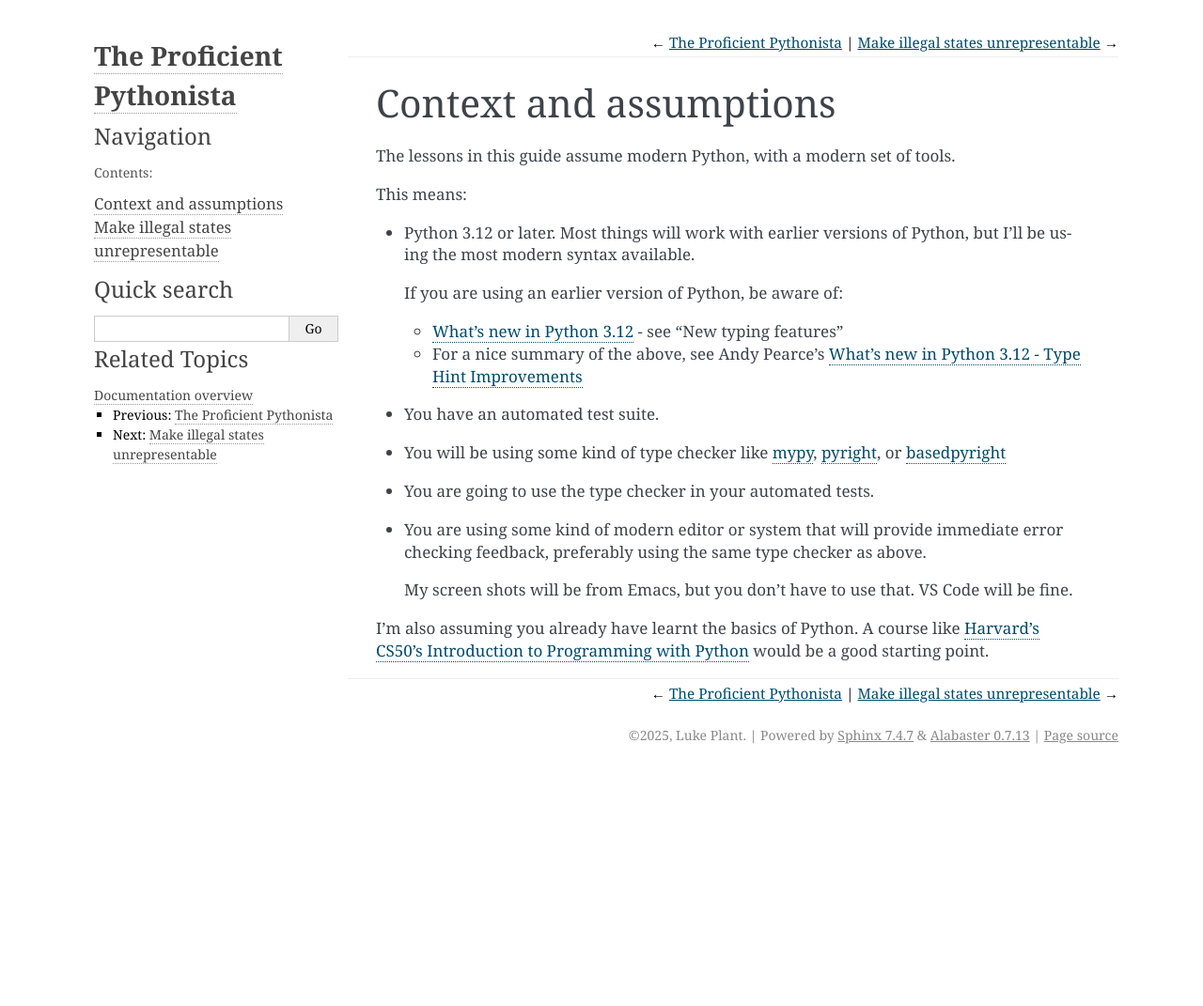
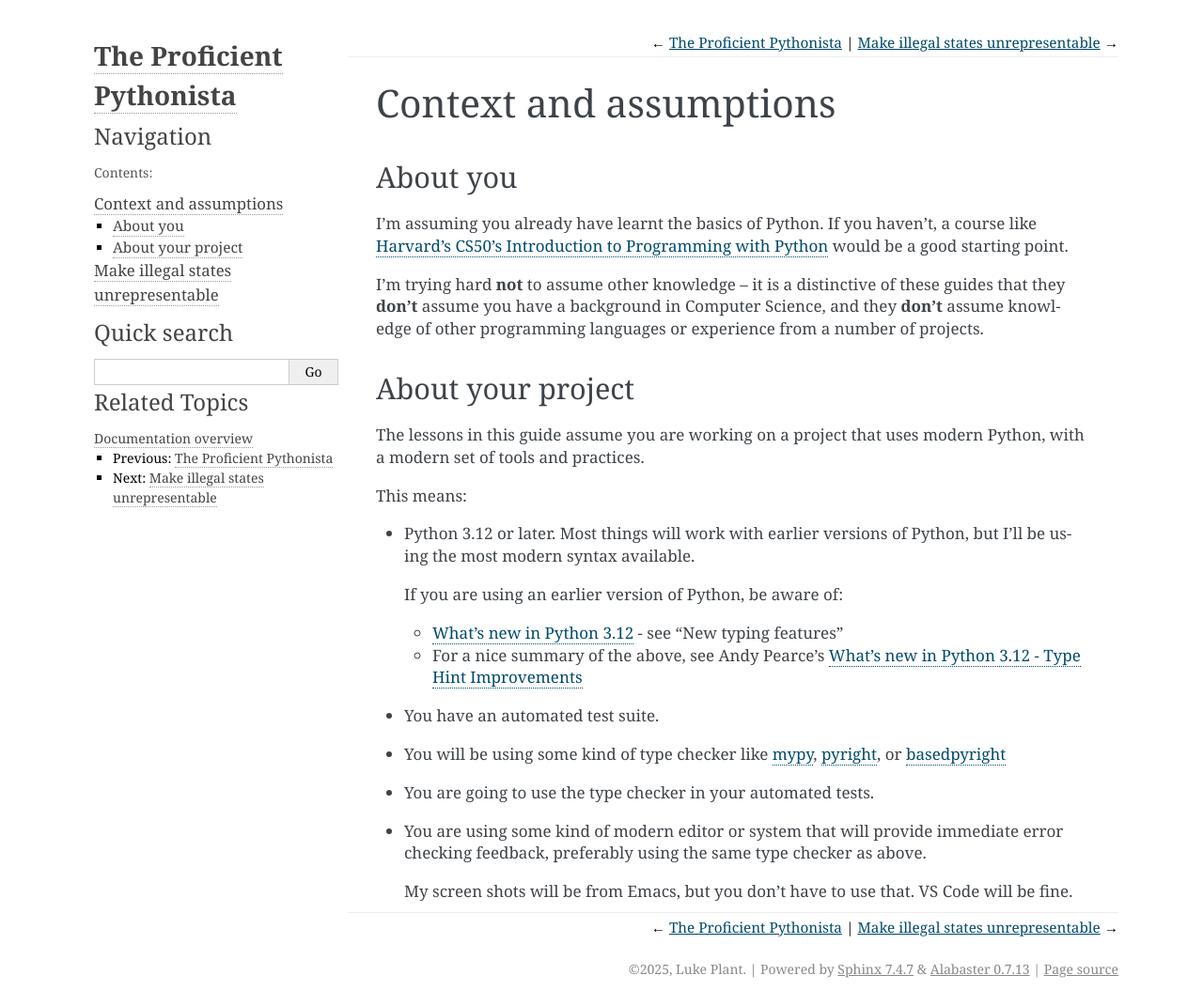
Before and after one commit to spookylukey/proficient-pythonista, a Sphinx documentation site: the page built from source/context_and_assumptions.rst, in a window 1280 px wide. Shown: the whole page at 94% size. Built offline with Sphinx 7.4.7, drawn with Linux system fonts in a browser that asks for light colours; before the commit the page ends 900 px from its top, so only the background shows below that.

Commit message:
More about context

```diff
--- a/source/context_and_assumptions.rst
+++ b/source/context_and_assumptions.rst
@@ -2,7 +2,18 @@
 Context and assumptions
 =======================
 
-The lessons in this guide assume modern Python, with a modern set of tools.
+About you
+---------
+
+I’m assuming you already have learnt the basics of Python. If you haven’t, a course like `Harvard’s CS50’s Introduction to Programming with Python <https://cs50.harvard.edu/python/>`_ would be a good starting point.
+
+I’m trying hard **not** to assume other knowledge – it is a distinctive of these guides that they **don’t** assume you have a background in Computer Science, and they **don’t** assume knowledge of other programming languages or experience from a number of projects.
+
+
+About your project
+------------------
+
+The lessons in this guide assume you are working on a project that uses modern Python, with a modern set of tools and practices.
 
 This means:
 
@@ -23,6 +34,3 @@ This means:
 - You are using some kind of modern editor or system that will provide immediate error checking feedback, preferably using the same type checker as above.
 
   My screen shots will be from Emacs, but you don’t have to use that. VS Code will be fine.
-
-
-I’m also assuming you already have learnt the basics of Python. A course like `Harvard’s CS50’s Introduction to Programming with Python <https://cs50.harvard.edu/python/>`_ would be a good starting point.
```
Also changed, not shown: source/make_illegal_states_unrepresentable.rst (line endings or trailing spaces).
